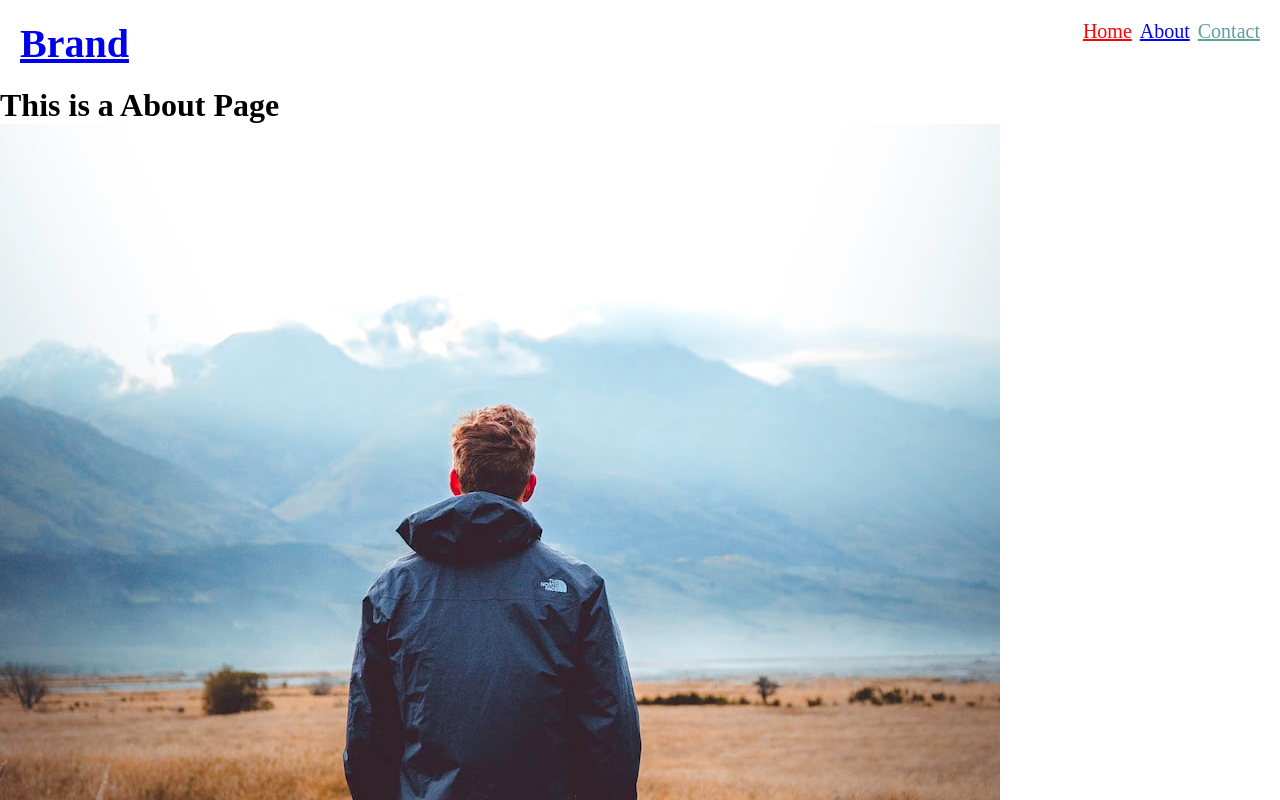
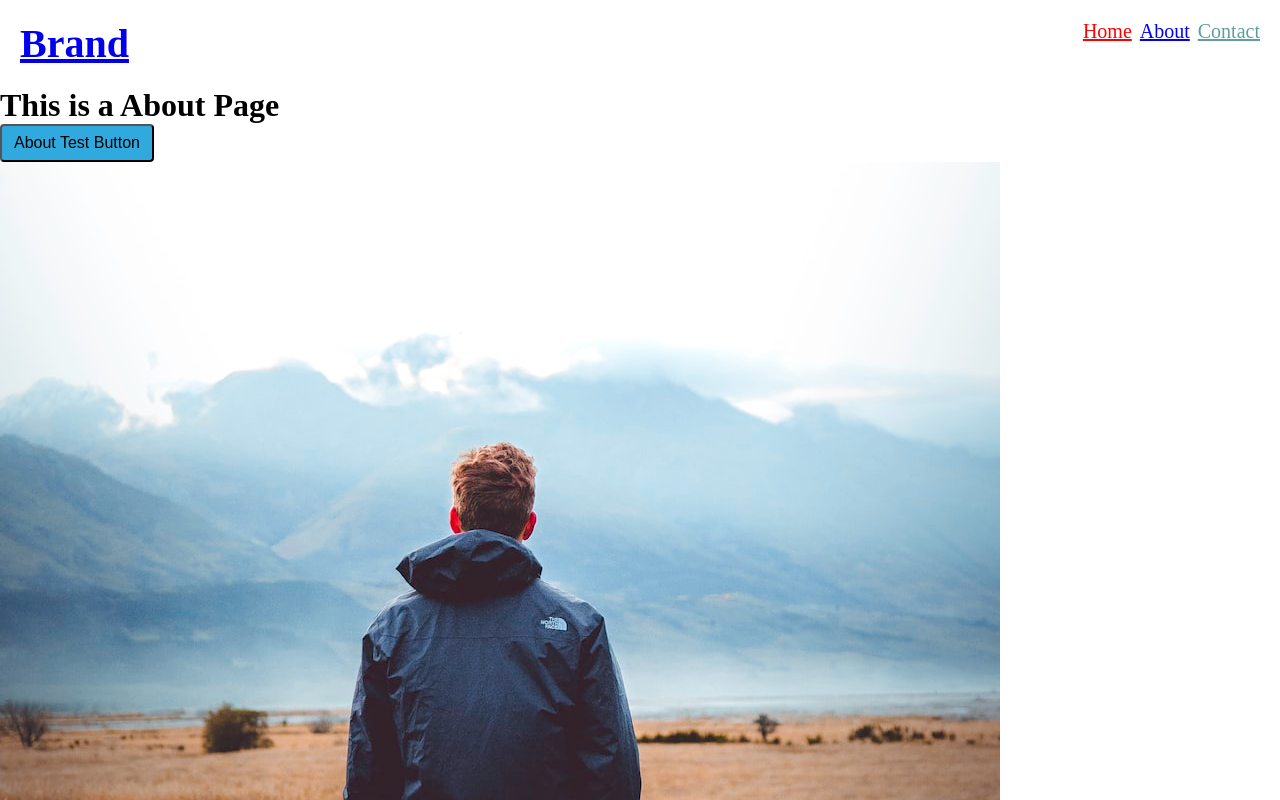
Before and after one commit to abii19/test-react-application, a React (Create React App) app: page /about in a window 1280 px wide. Shown: the top 800 px of the page. Built offline with nearby package versions, Linux system fonts and the light colour scheme.

Commit message:
dynamic button added

```diff
--- a/src/App.js
+++ b/src/App.js
@@ -1,7 +1,7 @@
 import { Routes, Route } from "react-router-dom";
 import HomePage from "./components/home";
-import AboutPage from "./components/pages/About";
-import ContactPage from "./components/pages/Contact";
+import AboutPage from "./components/about";
+import ContactPage from "./components/contact";
 import Layout from "./components/layouts/Layout";
 
 const App = () => {
--- a/src/components/pages/About.jsx
+++ b/src/components/about/index.jsx
@@ -1,11 +1,18 @@
 import { Image_1 } from "../../assets/images";
 
 import * as Images from "../../assets/images";
+import { Button } from "../shared/Button";
 
 const AboutPage = () => {
   return (
     <>
       <h1>This is a About Page</h1>
+      <Button
+        title="About Test Button"
+        onClick={() => alert("About Test Button")}
+        variant="primary"
+      />
+      <br />
       <img src={Images.Image_3} alt="" className="" />
       <img src={Image_1} alt="" className="" />
       <img src={Images.Image_2} alt="" className="" />
--- a/src/components/pages/Contact.jsx
+++ b/src/components/contact/index.jsx
@@ -3,11 +3,18 @@ import { ReactComponent as FBIcon } from "../../assets/icons/facebook.svg";
 import { FacebookIcon } from "../../assets/icons";
 
 import * as Icons from "../../assets/icons";
+import { Button } from "../shared/Button";
 
 const ContactPage = () => {
   return (
     <>
       <h1>This is a Contact Page</h1>
+      <Button
+        title="Contact Test Button"
+        onClick={() => alert("Contact Test Button")}
+        variant="danger"
+      />
+      <br />
       <FacebookIcon className="facebook-icon" />
       <FBIcon className="facebook-icon" />
       <Icons.TwitterIcon className="twitter-icon" />
--- a/src/components/home/index.jsx
+++ b/src/components/home/index.jsx
@@ -1,13 +1,17 @@
 import Image_1 from "../../assets/images/image_1.jpeg";
-import Image_2 from "../../assets/images/image_2.jpg";
+import { Button } from "../shared/Button";
 
 const HomePage = () => {
   console.log(Image_1);
   return (
     <>
       <h1>This is a Home Page</h1>
+      <Button
+        title="Home Test Button"
+        onClick={() => alert("Home Test Button")}
+      />
+      <br />
       <img src={Image_1} alt="" className="" />
-      <img src={Image_2} alt="" className="" />
     </>
   );
 };
--- /dev/null
+++ b/src/components/shared/Button.jsx
@@ -0,0 +1,17 @@
+import React from "react";
+
+export const Button = (props) => {
+  const { type = "button", title, onClick, variant = "default" } = props;
+
+  return (
+    <button
+      type={type}
+      onClick={onClick}
+      className={`button ${
+        variant === "primary" ? "primary" : variant === "danger" ? "danger" : ""
+      }`}
+    >
+      {title}
+    </button>
+  );
+};
--- a/src/index.css
+++ b/src/index.css
@@ -33,3 +33,16 @@ ul.nav-lists {
 .twitter-icon:hover {
   color: blue;
 }
+
+.button {
+  padding: 8px 12px;
+  border-radius: 4px;
+  background: rgb(232, 232, 232);
+  font-size: 16px;
+}
+.button.primary {
+  background: rgb(48, 170, 222);
+}
+.button.danger {
+  background: rgb(238, 114, 114);
+}
```
